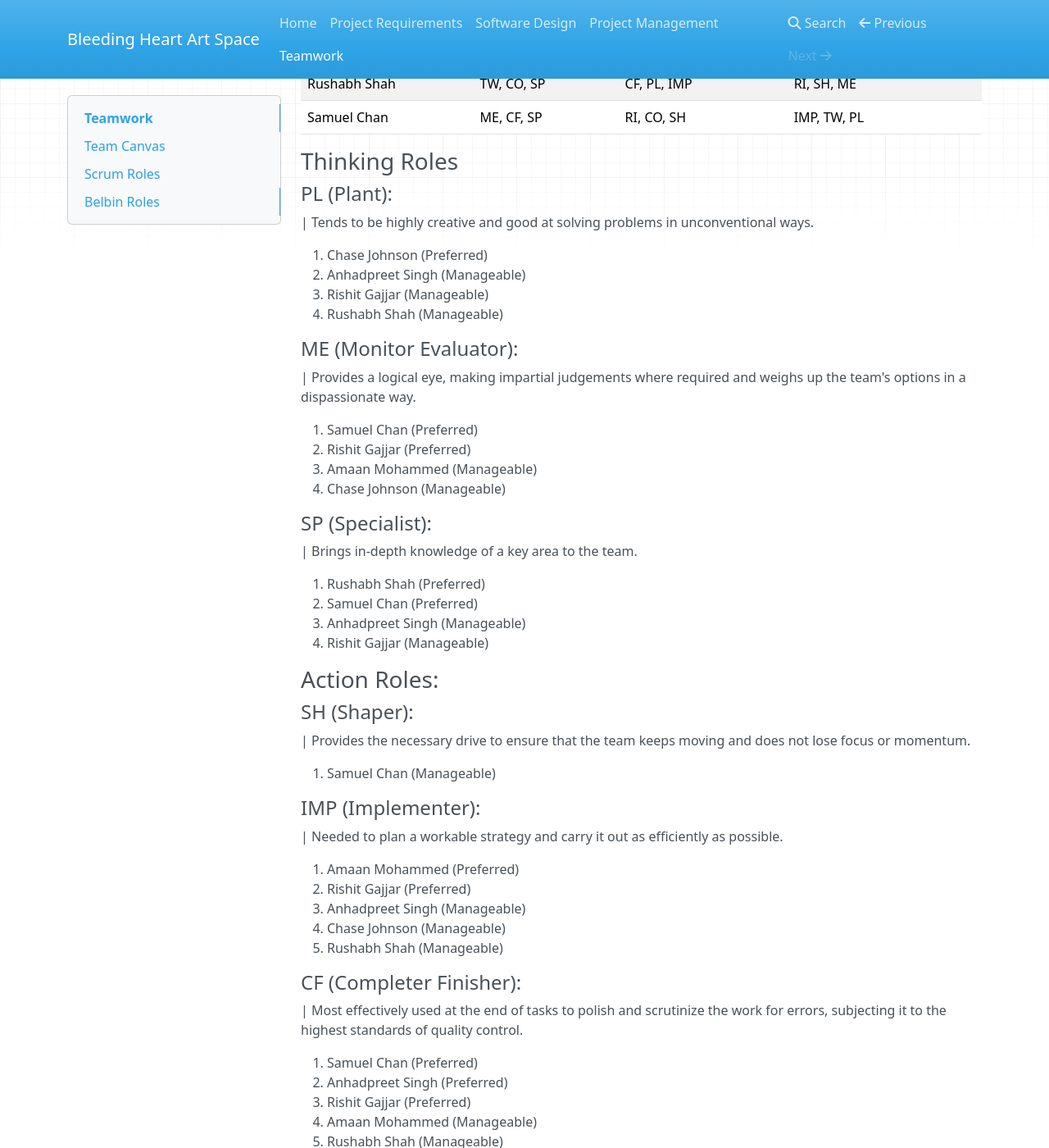
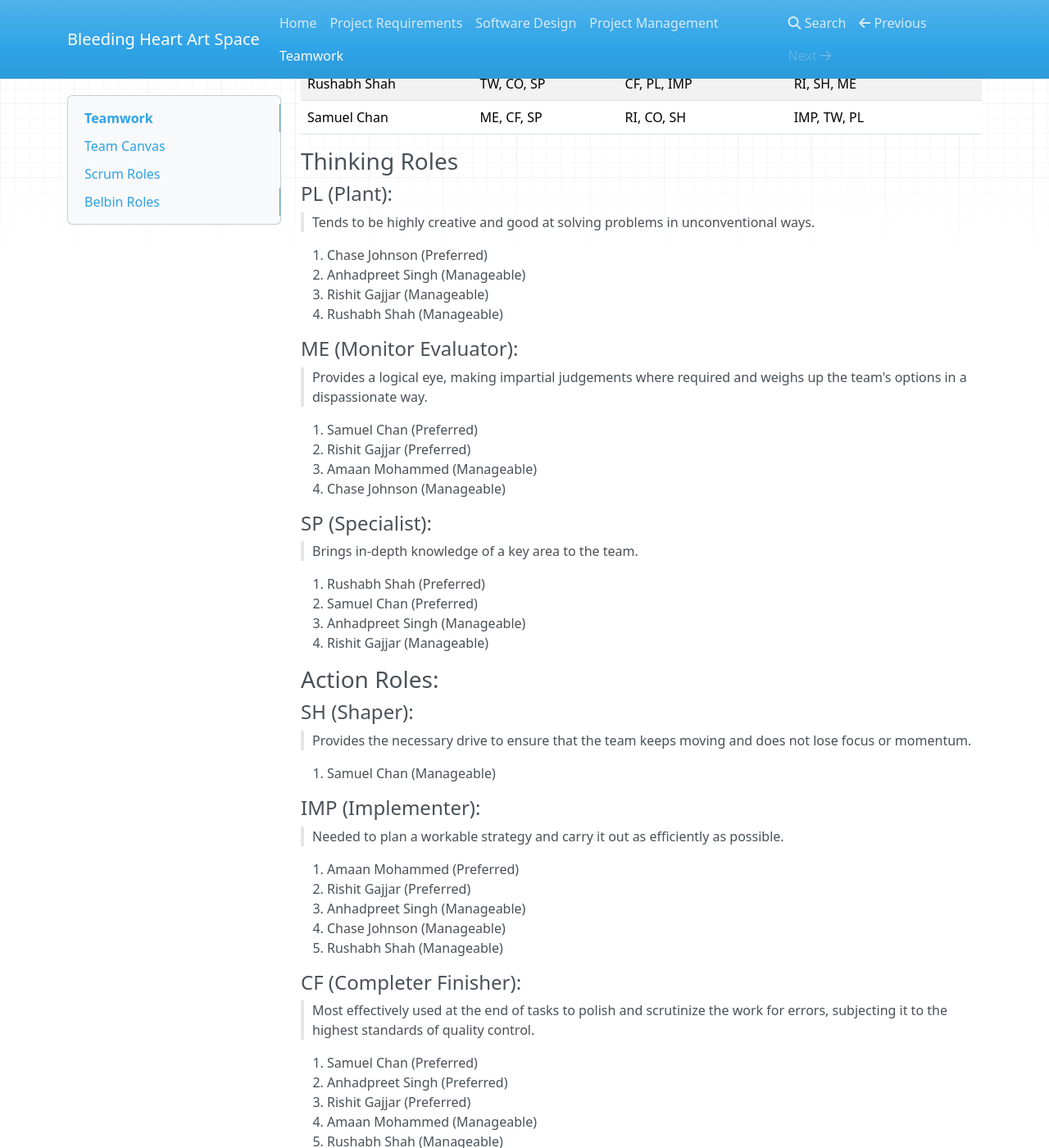
Before and after one commit to UAlberta-CMPUT401/f24project-Bleeding-Heart-Art-Space, an MkDocs documentation site: the page built from docs/teamwork.md, in a window 1280 px wide and 1400 px high, scrolled down 1595 px. Shown: the whole window at 82% size. Built offline with MkDocs 1.6.1, drawn with Linux system fonts in a browser that asks for light colours; nearby versions of some CDN libraries; some of the changed text lies outside the part shown.

Commit message:
fix: md block quote format

```diff
--- a/docs/teamwork.md
+++ b/docs/teamwork.md
@@ -40,7 +40,7 @@ Source: https://www.belbin.com/about/belbin-team-roles.
 
 ### Thinking Roles
 #### PL (Plant):
-| Tends to be highly creative and good at solving problems in unconventional ways.
+> Tends to be highly creative and good at solving problems in unconventional ways.
 
 1. Chase Johnson (Preferred)
 2. Anhadpreet Singh (Manageable)
@@ -48,7 +48,7 @@ Source: https://www.belbin.com/about/belbin-team-roles.
 4. Rushabh Shah (Manageable)
 
 #### ME (Monitor Evaluator):
-| Provides a logical eye, making impartial judgements where required and weighs up the team's options in a dispassionate way.
+> Provides a logical eye, making impartial judgements where required and weighs up the team's options in a dispassionate way.
 
 1. Samuel Chan (Preferred)
 2. Rishit Gajjar (Preferred)
@@ -56,7 +56,7 @@ Source: https://www.belbin.com/about/belbin-team-roles.
 4. Chase Johnson (Manageable)
 
 #### SP (Specialist):
-| Brings in-depth knowledge of a key area to the team.
+> Brings in-depth knowledge of a key area to the team.
 
 1. Rushabh Shah (Preferred)
 2. Samuel Chan (Preferred)
@@ -65,12 +65,12 @@ Source: https://www.belbin.com/about/belbin-team-roles.
 
 ### Action Roles:
 #### SH (Shaper):
-| Provides the necessary drive to ensure that the team keeps moving and does not lose focus or momentum.
+> Provides the necessary drive to ensure that the team keeps moving and does not lose focus or momentum.
 
 1. Samuel Chan (Manageable)
 
 #### IMP (Implementer):
-| Needed to plan a workable strategy and carry it out as efficiently as possible.
+> Needed to plan a workable strategy and carry it out as efficiently as possible.
 
 1. Amaan Mohammed (Preferred)
 2. Rishit Gajjar (Preferred)
@@ -79,7 +79,7 @@ Source: https://www.belbin.com/about/belbin-team-roles.
 5. Rushabh Shah (Manageable)
 
 #### CF (Completer Finisher):
-| Most effectively used at the end of tasks to polish and scrutinize the work for errors, subjecting it to the highest standards of quality control.
+> Most effectively used at the end of tasks to polish and scrutinize the work for errors, subjecting it to the highest standards of quality control.
 
 1. Samuel Chan (Preferred)
 2. Anhadpreet Singh (Preferred)
@@ -89,7 +89,7 @@ Source: https://www.belbin.com/about/belbin-team-roles.
 
 ### People Roles:
 #### RI (Resource Investigator):
-| Uses their inquisitive nature to find ideas to bring back to the team.
+> Uses their inquisitive nature to find ideas to bring back to the team.
 
 1. Samuel Chan (Manageable)
 2. Amaan Mohammed (Preferred)
@@ -97,7 +97,7 @@ Source: https://www.belbin.com/about/belbin-team-roles.
 4. Chase Johnson (Manageable)
 
 #### TW (Teamworker):
-| Helps the team to gel, using their versatility to identify the work required and complete it on behalf of the team.
+> Helps the team to gel, using their versatility to identify the work required and complete it on behalf of the team.
 
 1. Rushabh Shah (Preferred)
 2. Amaan Mohammed (Preferred)
@@ -105,7 +105,7 @@ Source: https://www.belbin.com/about/belbin-team-roles.
 4. Rishit Gajjar (Manageable)
 
 #### CO (Co-ordinator):
-| Needed to focus on the team's objectives, draw out team members and delegate work appropriately.
+> Needed to focus on the team's objectives, draw out team members and delegate work appropriately.
 
 1. Rushabh Shah (Preferred)
 2. Samuel Chan (Manageable)
```
